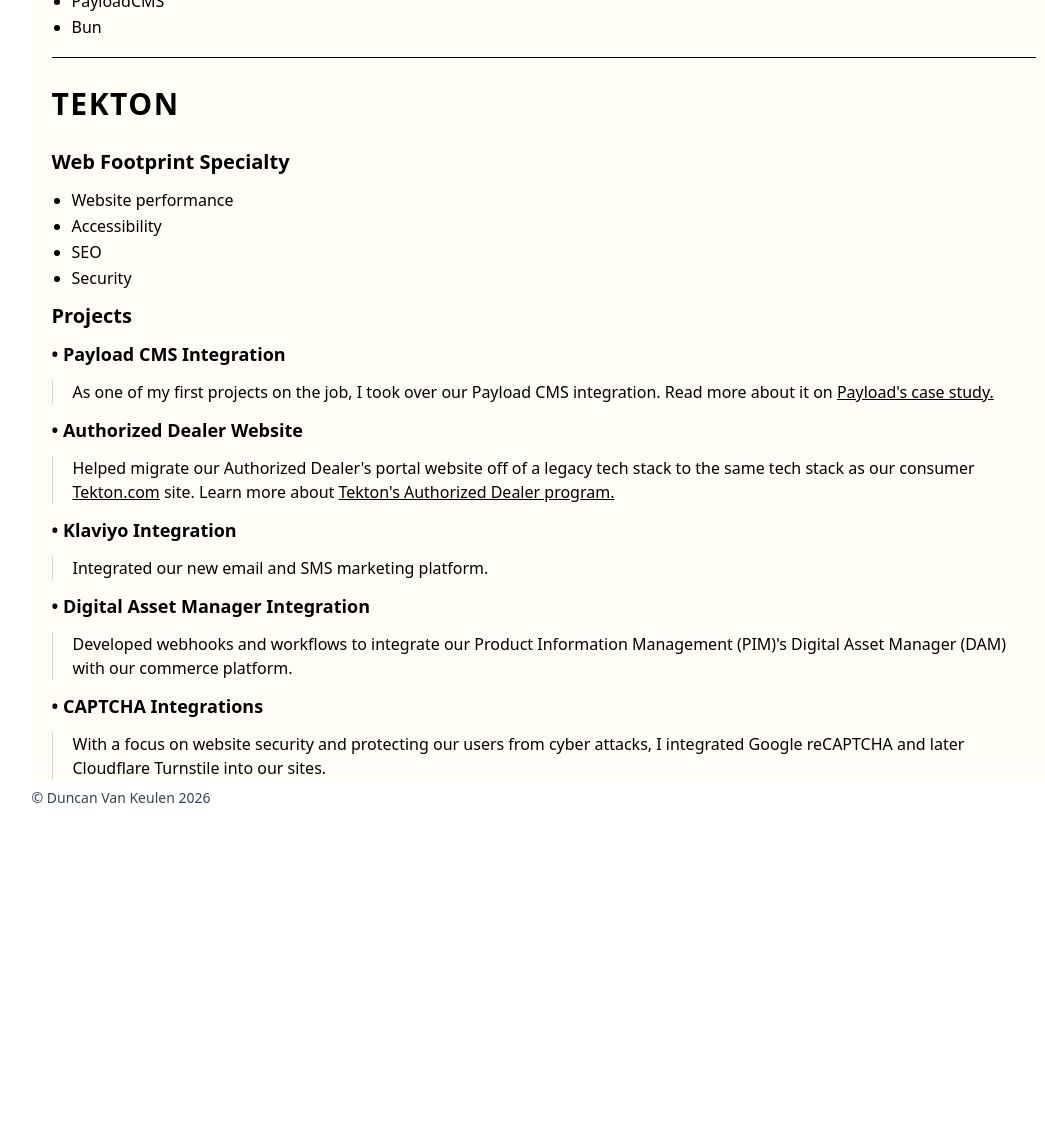
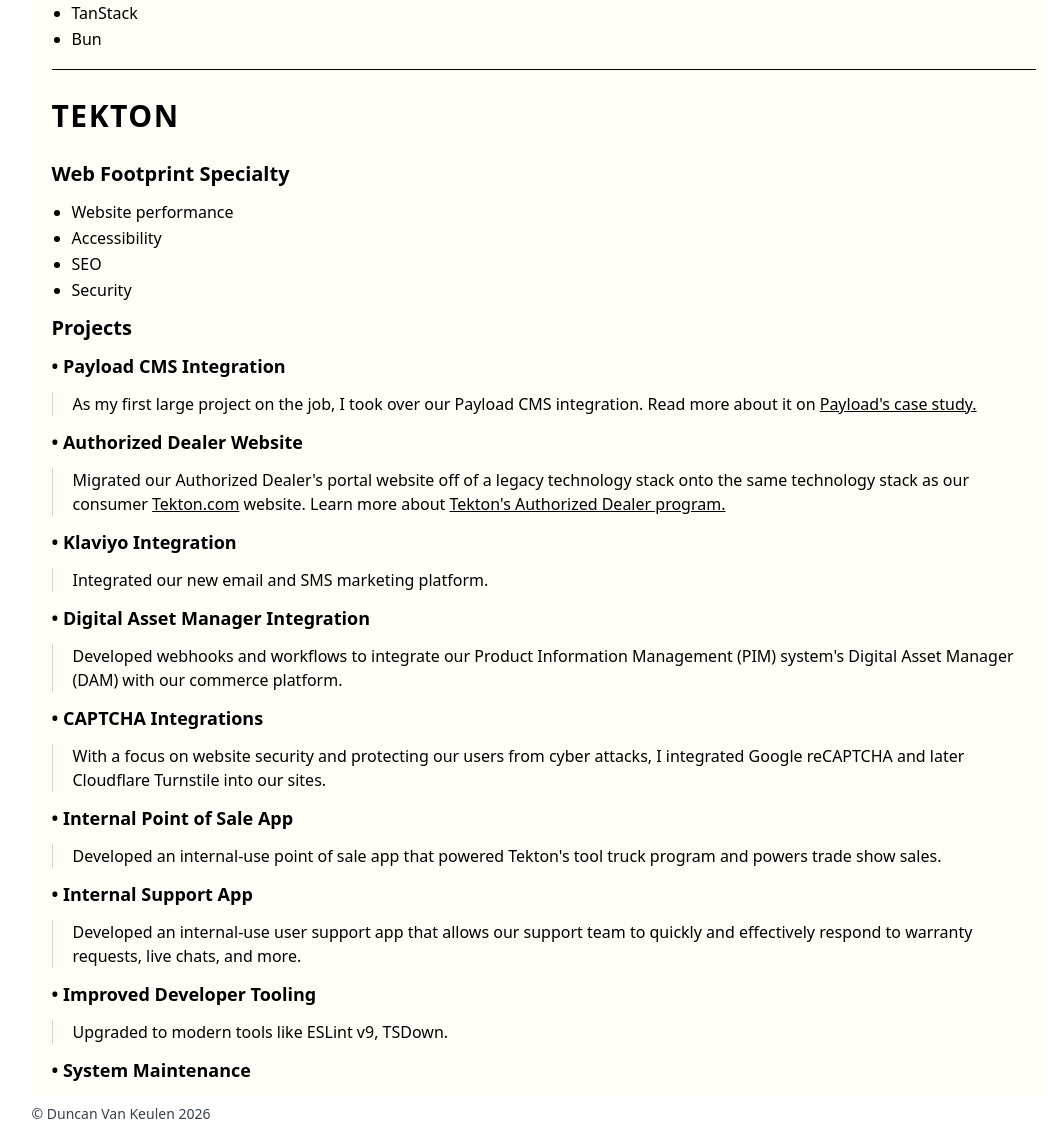
Before and after one commit to TheDunco/personal-site-fundamentals, a website: page public/work.html in a window 1280 px wide. Shown: the part 410-1542 px from the top of the page, without its empty margins (89-1134 px from the left). Before the commit the page ends 1226 px from the top, so only its background shows below. Drawn offline with Linux system fonts and the light colour scheme.

Commit message:
Add to blog and add work projects

```diff
--- a/public/components.js
+++ b/public/components.js
@@ -2,7 +2,7 @@
 
 class NavComponent extends HTMLElement {
   connectedCallback() {
-    this.innerHTML = `<nav class="w-full flex bg-white/10 backdrop-blur-md flex-row gap-2 border-b border-gray-500">
+    this.innerHTML = `<nav class="w-full flex bg-white flex-row gap-2 border-b border-gray-500">
       <a href="/">Home</a>
       <a href="/work">Work</a>
       <a href="/play">Play</a>
--- a/public/work.html
+++ b/public/work.html
@@ -18,12 +18,14 @@
         <li>I focus on the fundamentals</li>
         <li>I have a healthy skepticism for new technologies, especially AI</li>
       </ul>
-      <h2>Favorite Technologies</h2>
-      <p>I like technologies that are powerful and functional, yet simple.</p>
+      <h2>Favorite Web Technologies</h2>
+      <p class="mb-3">
+        I like technologies that are powerful and functional, yet simple.
+      </p>
       <ul>
-        <li>NeoVim</li>
         <li>TailwindCSS</li>
         <li>PayloadCMS</li>
+        <li>TanStack</li>
         <li>Bun</li>
       </ul>
       <x-section-divider />
@@ -38,7 +40,7 @@
       <h3>Projects</h3>
       <h4>&bull; Payload CMS Integration</h4>
       <p class="ident">
-        As one of my first projects on the job, I took over our Payload CMS
+        As my first large project on the job, I took over our Payload CMS
         integration. Read more about it on
         <a
           href="https://payloadcms.com/case-studies/tekton"
@@ -49,25 +51,26 @@
       </p>
       <h4>&bull; Authorized Dealer Website</h4>
       <p class="ident">
-        Helped migrate our Authorized Dealer's portal website off of a legacy
-        tech stack to the same tech stack as our consumer
+        Migrated our Authorized Dealer's portal website off of a legacy
+        technology stack onto the same technology stack as our consumer
         <a href="https://www.tekton.com" target="_blank" class="cursor-alias"
           >Tekton.com</a
         >
-        site. Learn more about
+        website. Learn more about
         <a
           href="https://www.tekton.com/authorized-dealers"
           target="_blank"
           class="cursor-alias"
-          >Tekton's Authorized Dealer program.</a
         >
+          Tekton's Authorized Dealer program.
+        </a>
       </p>
       <h4>&bull; Klaviyo Integration</h4>
       <p class="ident">Integrated our new email and SMS marketing platform.</p>
       <h4>&bull; Digital Asset Manager Integration</h4>
       <p class="ident">
         Developed webhooks and workflows to integrate our Product Information
-        Management (PIM)'s Digital Asset Manager (DAM) with our commerce
+        Management (PIM) system's Digital Asset Manager (DAM) with our commerce
         platform.
       </p>
       <h4>&bull; CAPTCHA Integrations</h4>
@@ -76,6 +79,20 @@
         attacks, I integrated Google reCAPTCHA and later Cloudflare Turnstile
         into our sites.
       </p>
+      <h4>&bull; Internal Point of Sale App</h4>
+      <p class="ident">
+        Developed an internal-use point of sale app that powered Tekton's tool
+        truck program and powers trade show sales.
+      </p>
+      <h4>&bull; Internal Support App</h4>
+      <p class="ident">
+        Developed an internal-use user support app that allows our support team
+        to quickly and effectively respond to warranty requests, live chats, and
+        more.
+      </p>
+      <h4>&bull; Improved Developer Tooling</h4>
+      <p class="ident">Upgraded to modern tools like ESLint v9, TSDown.</p>
+      <h4>&bull; System Maintenance</h4>
     </main>
     <x-footer></x-footer>
   </body>
```
Also changed, not shown: public/blog/simplicity.html (+10 -4 lines), public/output.css.
